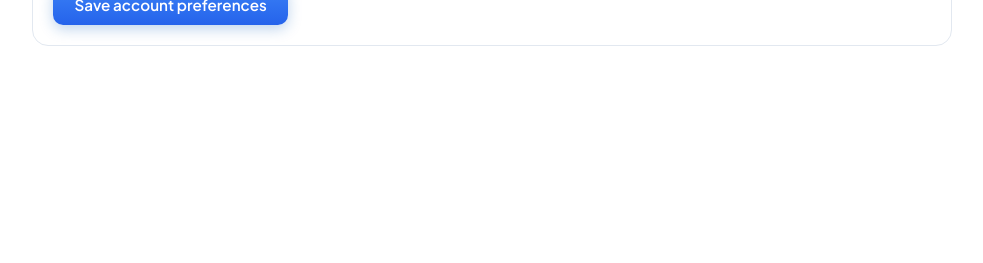
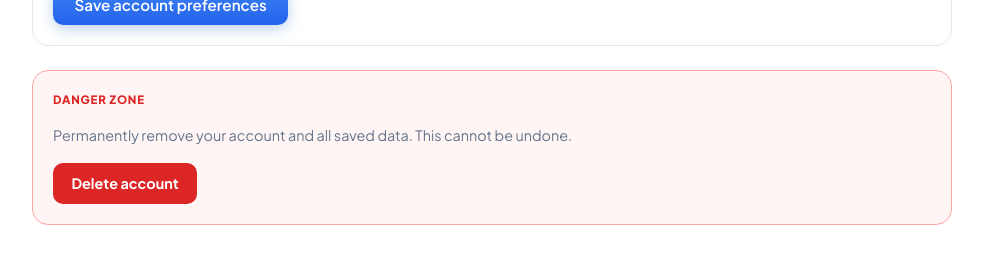
Before and after one commit to Pancakemix31/SE3354-Team-5, a React (Create React App) app in the folder briefly/: page /profile in a window 1280 px wide. Shown: the part 1036-1299 px from the top of the page, without its empty margins (148-1131 px from the left). Before the commit the page ends 1154 px from the top, so only its background shows below. Built offline with nearby package versions, Linux system fonts and the light colour scheme; no server answers; the database is empty; sample sign-in values are in the browser's storage.

Commit message:
added account deletion functionality

```diff
--- a/briefly/src/pages/AccountProfilePage.jsx
+++ b/briefly/src/pages/AccountProfilePage.jsx
@@ -377,6 +377,16 @@ export default function AccountProfilePage() {
           {saving ? 'Saving...' : 'Save account preferences'}
         </button>
       </form>
+
+      <section className="pref-section pref-section--danger">
+        <h2>Danger zone</h2>
+        <p style={{ fontSize: '0.9rem', color: 'var(--color-text-muted)', marginBottom: '1rem' }}>
+          Permanently remove your account and all saved data. This cannot be undone.
+        </p>
+        <Link to="/account/delete" className="btn-danger" style={{ display: 'inline-block', textDecoration: 'none' }}>
+          Delete account
+        </Link>
+      </section>
     </div>
   );
 }
--- a/briefly/src/styles/featurePages.css
+++ b/briefly/src/styles/featurePages.css
@@ -385,6 +385,31 @@
   color: var(--color-text-muted);
 }
 
+.pref-section--danger {
+  border-color: #fca5a5;
+  background: #fff5f5;
+}
+
+.pref-section--danger h2 {
+  color: #dc2626;
+}
+
+.btn-danger {
+  padding: 0.55rem 1.15rem;
+  font-size: 0.9rem;
+  font-weight: 700;
+  color: #ffffff;
+  background: #dc2626;
+  border: none;
+  border-radius: var(--radius-sm);
+  cursor: pointer;
+  transition: background 0.2s;
+}
+
+.btn-danger:hover {
+  background: #b91c1c;
+}
+
 .stack-field {
   display: flex;
   flex-direction: column;
```
